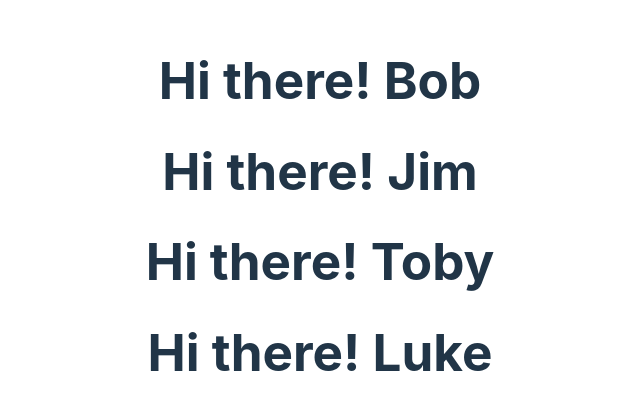
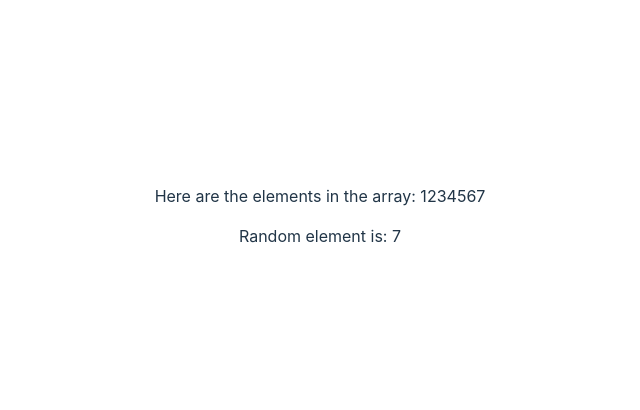
Before and after one commit to eyi739/testing-type, a React (Vite) app: page / in a window 1280 px wide. Shown: the part 184-594 px from the top of the page, without its empty margins (320-960 px from the left). Built offline with nearby package versions, Linux system fonts and the light colour scheme.

Commit message:
testing React and arrays.

```diff
--- a/src/App.jsx
+++ b/src/App.jsx
@@ -1,13 +1,15 @@
 import './App.css'
 import Greeter from "./Greeter"
+import ListPicker from './ListPicker'
 
 function App() {
  return (
  <div>
-    <Greeter person="Bob"/>
+    {/* <Greeter person="Bob"/>
     <Greeter person="Jim"/>
     <Greeter person="Toby"/>
-    <Greeter person="Luke"/>
+    <Greeter person="Luke"/> */}
+    <ListPicker values={[1,2,3,4,5,6,7]}/>
   </div>
 )}
 
--- /dev/null
+++ b/src/ListPicker.jsx
@@ -0,0 +1,10 @@
+export default function ListPicker({values}){
+    const randIdx = Math.floor(Math.random() * values.length);
+    const randElement = values[randIdx];
+    return (
+        <div>
+            <p>Here are the elements in the array: {values}</p>
+            <p>Random element is: {randElement}</p>
+        </div>
+    )
+}
```
